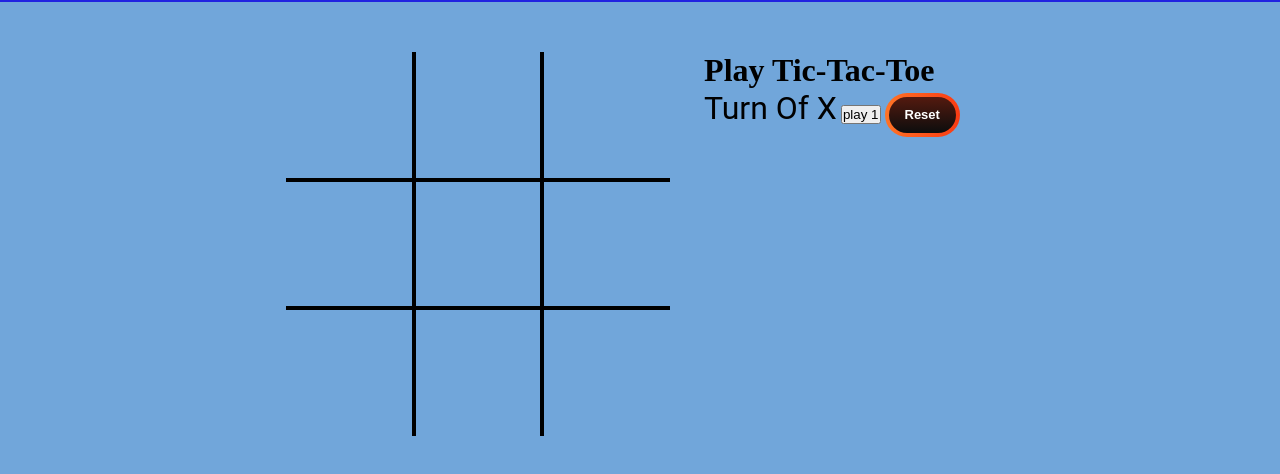
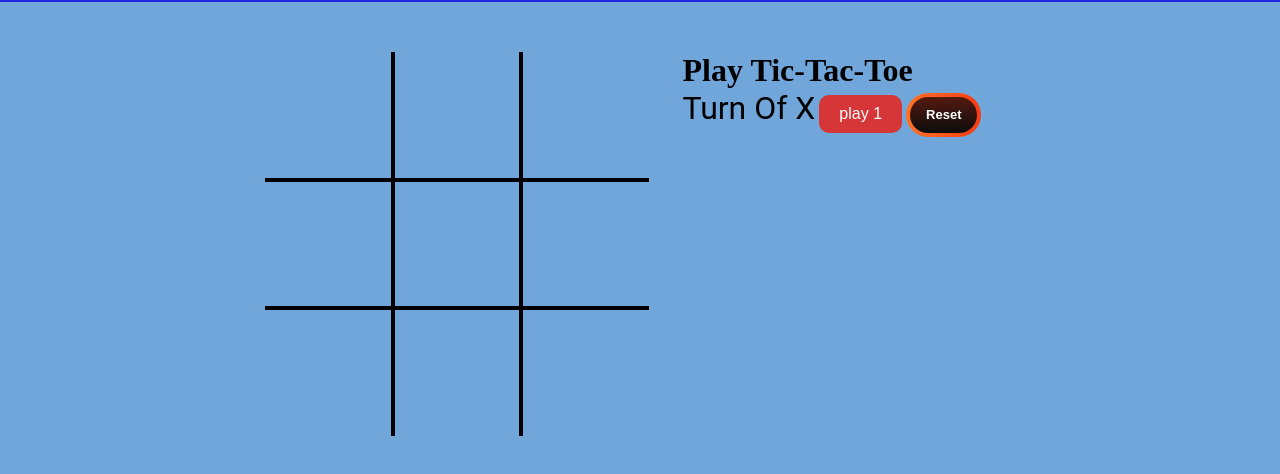
Before and after one commit to kuntal545/Tic-Tac-Toe-Game, a plain HTML site: page index.html in a window 1280 px wide. Shown: the part 48-522 px from the top of the page. Drawn offline with Linux system fonts and the light colour scheme; a web font is replaced by a local one.

Commit message:
Update style.css
add button style

```diff
--- a/style.css
+++ b/style.css
@@ -219,6 +219,23 @@ font-size: 1rem;
    cursor: default;
    opacity: .24;
  }
+ /*new button*/
+
+#aiMode {
+  background-color: #d63638;
+  color: white;
+  padding: 10px 20px;
+  font-size: 16px;
+  border-radius: 10px;
+  border: none;
+  cursor: pointer;
+  text-decoration: none;
+  display: inline-block;
+}
+
+#aiMode:hover {
+  background-color: #ff7426;
+}
 
 
 
```
